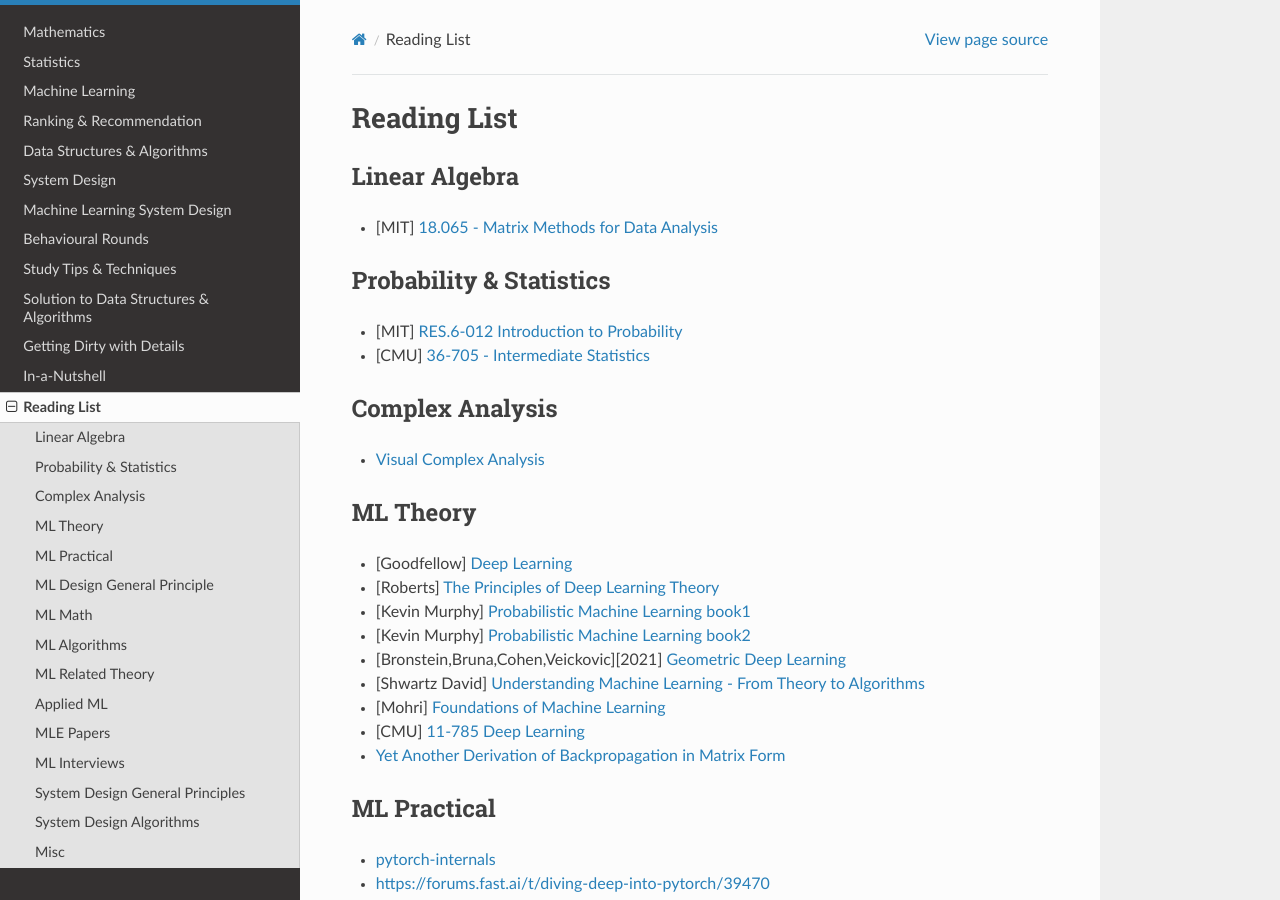
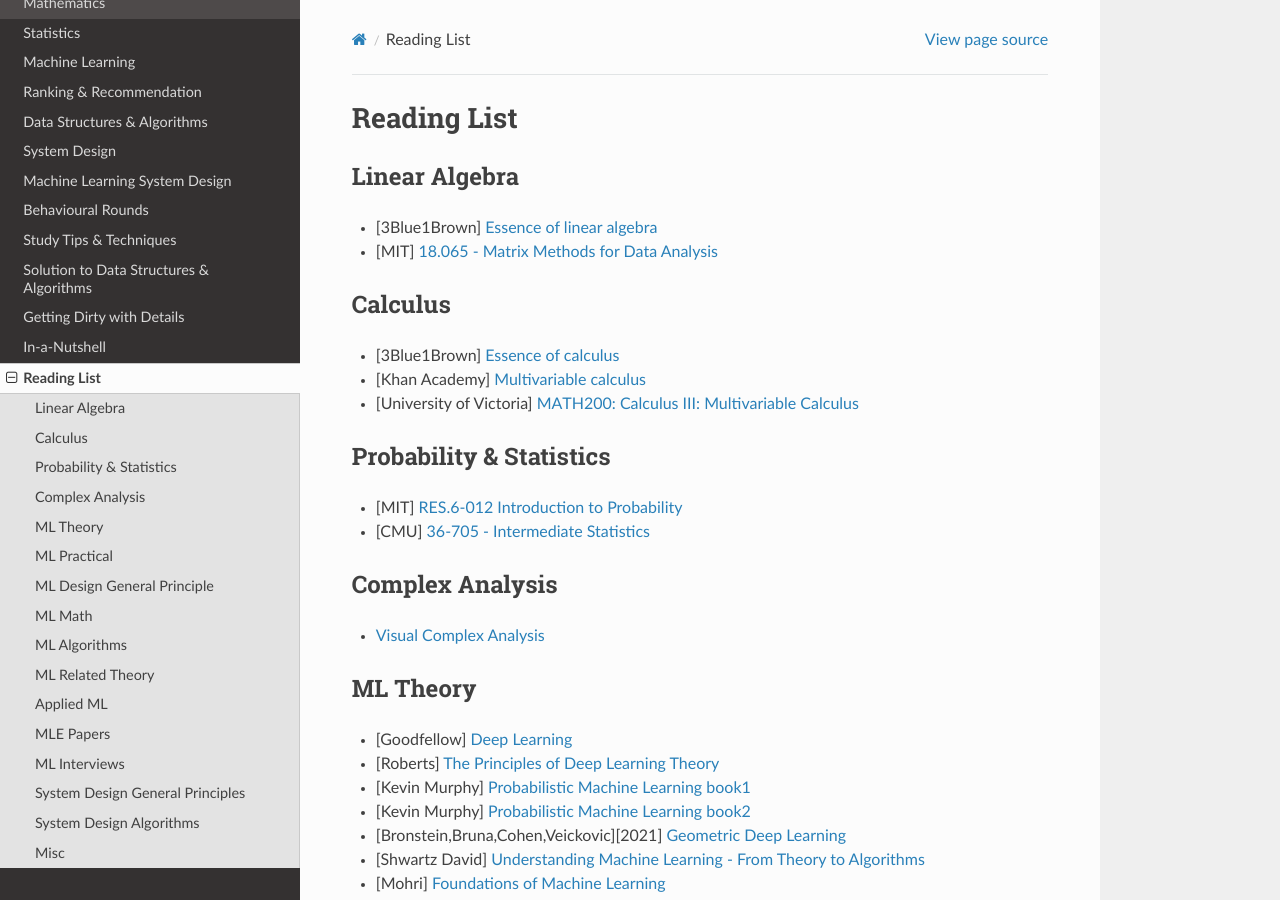
Before and after one commit to uselesstechjunks/leetcode, a Sphinx documentation site: the page built from docs/source/readlist.rst, in a window 1280 px wide and 900 px high. Built offline with Sphinx 7.4.7 and the Read the Docs theme 2.0.0, drawn with Linux system fonts in a browser that asks for light colours.

Commit message:
Update readlist.rst (#42)

```diff
--- a/docs/source/readlist.rst
+++ b/docs/source/readlist.rst
@@ -4,7 +4,15 @@ Reading List
 Linear Algebra
 ***********************************
 
+* [3Blue1Brown] `Essence of linear algebra <https://www.youtube.com/playlist?list=PLZHQObOWTQDPD3MizzM2xVFitgF8hE_ab>`_
 * [MIT] `18.065 - Matrix Methods for Data Analysis <https://www.youtube.com/playlist?list=PLUl4u3cNGP63oMNUHXqIUcrkS2PivhN3k>`_
+
+Calculus
+***********************************
+
+* [3Blue1Brown] `Essence of calculus <https://www.youtube.com/playlist?list=PLZHQObOWTQDMsr9K-rj53DwVRMYO3t5Yr>`_
+* [Khan Academy] `Multivariable calculus <https://www.khanacademy.org/math/multivariable-calculus>`_
+* [University of Victoria] `MATH200: Calculus III: Multivariable Calculus <https://www.youtube.com/playlist?list=PLHXZ9OQGMqxc_CvEy7xBKRQr6I214QJcd>`_
 
 Probability & Statistics
 ***********************************
```
